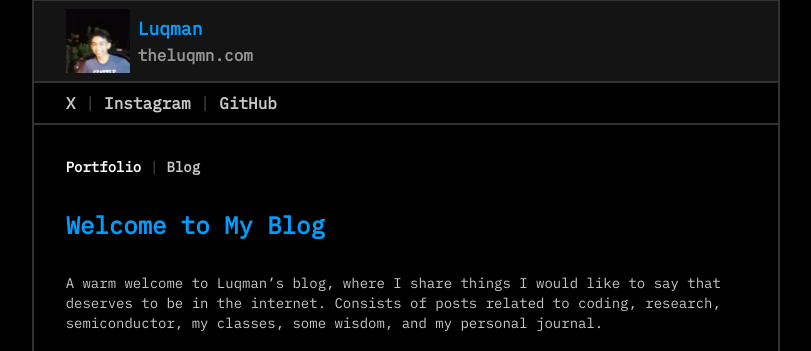
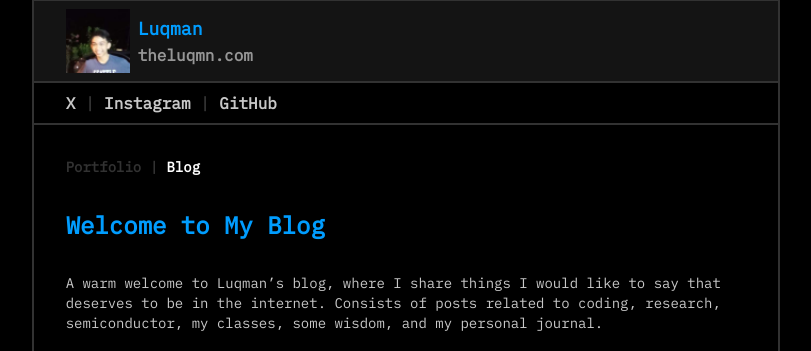
Before and after one commit to theluqmn/blog, a Jekyll site: the page built from index.md, in a window 1280 px wide. Shown: the top 351 px of the page, without its empty margins (234-1045 px from the left). Built offline with Jekyll 4.4.1, drawn with Linux system fonts in a browser that asks for light colours; nearby versions of some CDN libraries.

Commit message:
modified location of icons, some minor styling changes, and URLs

```diff
--- a/_includes/about.html
+++ b/_includes/about.html
@@ -1,8 +1,8 @@
 <div class="p-8 bg-black flex flex-col gap-8
 outline outline-1 outline-[rgb(50,50,50)] border border-1 border-[rgb(50,50,50)]">
     <p class="font-bold text-sm text-[rgb(50,50,50)]">
-        <a href="https://theluqmn.com" target="_self"class="text-white hover:text-[rgb(0,157,255)] duration-300">Portfolio</a> |
-        <a href="https://blog.theluqmn.com" target="_self" class="text-[rgb(200,200,200)] hover:text-[rgb(0,157,255)] duration-300">Blog</a>
+        <a href="https://theluqmn.com" target="_self"class="text-[rgb(200,200,200)]e hover:text-[rgb(0,157,255)] duration-300">Portfolio</a> |
+        <a href="https://blog.theluqmn.com" target="_self" class="text-white hover:text-[rgb(0,157,255)] duration-300">Blog</a>
     </p>
     <h1 class="text-2xl font-bold text-[rgb(0,157,255)]">Welcome to My Blog</h1>
     <p class="text-sm text-[rgb(200,200,200)]">
--- a/_includes/footer.html
+++ b/_includes/footer.html
@@ -5,7 +5,7 @@
             Designed and developed by Luqman in 2025. Proudly made in Malaysia.
         </p>
         <p class="font-bold text-sm text-[rgb(50,50,50)]">
-            <a href="https://github.com/theluqmn/theluqmn.github.io" target="_blank" class="text-[rgb(200,200,200)] hover:text-[rgb(0,157,255)] duration-300">GitHub Repository</a> |
+            <a href="https://github.com/theluqmn/blog" target="_blank" class="text-[rgb(200,200,200)] hover:text-[rgb(0,157,255)] duration-300">GitHub Repository</a> |
             <a href="" target="_blank" class="text-[rgb(200,200,200)] hover:text-[rgb(0,157,255)] duration-300">How this is made</a>
         </p>
     </div>
--- a/_includes/header.html
+++ b/_includes/header.html
@@ -1,7 +1,7 @@
 <header class="flex flex-col md:w-7/12 mx-auto">
     <div class="pl-8 p-2 bg-[rgb(20,20,20)] flex flex-row items-center gap-2
     outline outline-1 outline-[rgb(50,50,50)] border border-1 border-[rgb(50,50,50)]">
-        <img src="../assets/theluqmn.png" class="w-16 h-16">
+        <img src="{{ site.baseurl }}/assets/theluqmn.png" class="w-16 h-16">
         <div class="font-bold flex flex-col">
             <p class="text-lg text-[rgb(0,157,255)]">Luqman</p>
             <p class="text-base text-[rgb(150,150,150)]">theluqmn.com</p>
--- a/_layouts/index_all.html
+++ b/_layouts/index_all.html
@@ -26,7 +26,7 @@
         <!-- highlight style -->
         <style>
             ::selection { background-color: rgb(0,157,255); color: white; }
-            ::-moz-selection { background-color: rgb(20,20,20); color: rgb(200,200,200); }
+            ::-moz-selection { background-color: rgb(0,157,255); color: rgb(200,200,200); }
         </style>
     </head>
 
@@ -40,19 +40,18 @@
             <div class="p-8 bg-black flex flex-col gap-8
             outline outline-1 outline-[rgb(50,50,50)] border border-1 border-[rgb(50,50,50)]">
                 <p class="font-bold text-base text-[rgb(50,50,50)]">
-                    <a href="https://blog.theluqmn.com/" target="_blank"class="text-white hover:text-white duration-300">All</a> |
-                    <a href="https://blog.theluqmn.com/updates" target="_blank"class="text-[rgb(200,200,200)] hover:text-white duration-300">Updates</a> |
-                    <a href="https://blog.theluqmn.com/coding" target="_blank"class="text-[rgb(200,200,200)] hover:text-white duration-300">Coding</a> |
-                    <a href="https://blog.theluqmn.com/books" target="_blank"class="text-[rgb(200,200,200)] hover:text-white duration-300">Books</a> |
-                    <a href="https://blog.theluqmn.com/semiconductors" target="_blank"class="text-[rgb(200,200,200)] hover:text-white duration-300">Semiconductors</a>
+                    <a href="https://blog.theluqmn.com/" target="_self"class="text-white hover:text-white duration-300">All</a> |
+                    <a href="https://blog.theluqmn.com/updates" target="_self"class="text-[rgb(200,200,200)] hover:text-white duration-300">Updates</a> |
+                    <a href="https://blog.theluqmn.com/coding" target="_self"class="text-[rgb(200,200,200)] hover:text-white duration-300">Coding</a> |
+                    <a href="https://blog.theluqmn.com/books" target="_self"class="text-[rgb(200,200,200)] hover:text-white duration-300">Books</a> |
+                    <a href="https://blog.theluqmn.com/semiconductors" target="_self"class="text-[rgb(200,200,200)] hover:text-white duration-300">Semiconductors</a>
                 </p>
 
                 <div class="
                 text-sm text-[rgb(200,200,200)]
                 [&_h2]:text-base [&_h2]:pt-8 [&_h2]:font-bold [&_h2]:text-[rgb(200,200,200)]
                 [&_h3]:text-lg [&_h3]:font-bold [&_h3]:text-white
-                [&_a]:underline [&_a]:hover:text-[rgb(0,157,255)]
-                duration-300
+                [&_a]:underline
                 ">
                     {{ content }}
                 </div>
--- a/_layouts/post.html
+++ b/_layouts/post.html
@@ -26,7 +26,7 @@
         <!-- highlight style -->
         <style>
             ::selection { background-color: rgb(0,157,255); color: white; }
-            ::-moz-selection { background-color: rgb(20,20,20); color: rgb(200,200,200); }
+            ::-moz-selection { background-color: rgb(0,157,255); color: rgb(200,200,200); }
         </style>
     </head>
 
@@ -40,8 +40,7 @@
                 <h1 class="text-2xl font-bold text-[rgb(0,157,255)]">{{ page.title }}</h1>
 
                 <p class="font-bold text-base text-[rgb(50,50,50)]">
-                    <a href="https://blog.theluqmn.com/" target="_self"class="text-white hover:text-white duration-300">Home</a> |
-                    <p class="font-bold text-base text-[rgb(200,200,200)]">{{ page.date | date: "%d %B %Y" }}</p>
+                    <a href="https://blog.theluqmn.com/" target="_self"class="text-white hover:text-white duration-300">Home</a> | {{ page.date | date: "%d %B %Y" }}
                 </p>
 
                 <div class="
```
Also changed, not shown: other parts of _layouts/post.html (+0 -1 lines).
